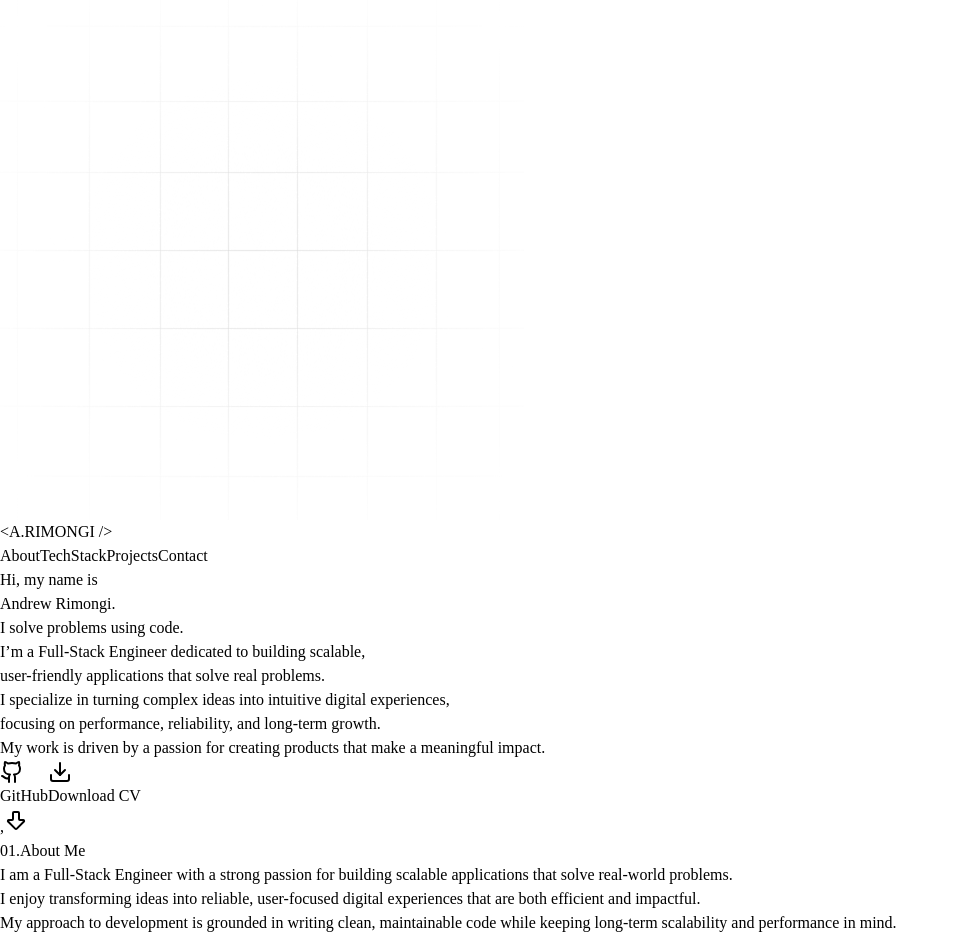
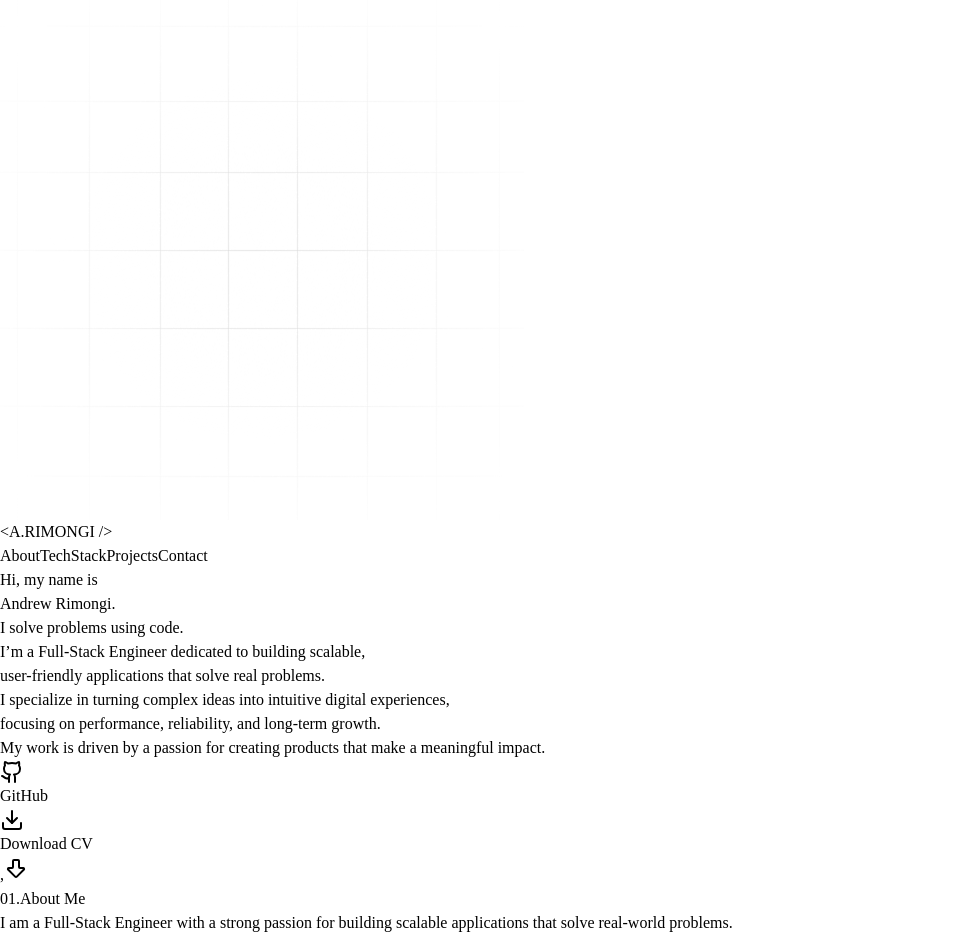
Before and after one commit to Andy-Ops254/portfolio-website, a React (Vite) app: page / in a window 1280 px wide. Shown: the top 938 px of the page, without its empty margins (0-959 px from the left). Built offline with nearby package versions, Linux system fonts and the light colour scheme.

Commit message:
feat:changed buttons to hyperlinks in hero, correct emailurl, code review

```diff
--- a/src/Components/About.jsx
+++ b/src/Components/About.jsx
@@ -60,7 +60,7 @@ function About() {
                             <item.icon  className='h-5 w-5'/>
                         </div>
                         <div>
-                            <h3 className='text-sm font-semibold text-white group-hover:text-[#04'>
+                            <h3 className='text-sm font-semibold text-white group-hover:text-[#049778]'>
                                 {item.title}
                             </h3>
                             <p className='mt-1 text-sm text-gray-400 leading-relaxed'>
--- a/src/Components/Contact.jsx
+++ b/src/Components/Contact.jsx
@@ -19,7 +19,7 @@ function Contact() {
         {
             label:"Gmail",
             icon:Mail,
-            href:"mailto:arimongi@gmsil.com"
+            href:"https://mail.google.com/mail/?view=cm&fs=1&to=arimongi.com@gmail.com"
         }
     ]
   return (
@@ -40,7 +40,7 @@ function Contact() {
         </div>
 
             <div className='flex flex-row gap-4 items-center sm:justify-center sm:gap-6'>
-                <a href='mailto:arimongi.com@gmail.com'
+                <a href='https://mail.google.com/mail/?view=cm&fs=1&to=arimongi.com@gmail.com'
                 target='_blank'
                 rel='norefferer noopener'
                 className='px-6 py-4 inline-flex gap-4 justify-center items-center w-full rounded-xl border
@@ -52,7 +52,7 @@ function Contact() {
                     </span>
                 </a>
 
-                <a href='https://wa.me/254725843316?text=Hello%20there%20,im%20Andrew%20.'
+                <a href='https://wa.me/254725843316?text=Hello%20there%20,.'
                 target='_blank'
                 rel='noopenner noreferrer'
                 className='px-6 py-4 inline-flex gap-4 justify-center items-center w-full rounded-xl border
--- a/src/Components/Hero.jsx
+++ b/src/Components/Hero.jsx
@@ -8,6 +8,12 @@ function Hero() {
         document.getElementById("about").scrollIntoView({
             behavior:"smooth"
         })
+
+    function handleDownload () {
+        return (
+            <a href='#/my-cv.pdf'download className='btn'>Download Cv</a>
+        )
+    }
     }
   return (
     <div className='flex flex-col justify-center items-center px-6 text-center mx-auto max-w-3xl mt-32'>
@@ -31,18 +37,22 @@ function Hero() {
             My work is driven by a passion for creating products that make a meaningful impact.
         </h3>
         <div className='flex flex-row gap-4 mt-10 items-center justify-center' >
-            <button className='text-white px-6 py-3 border border-gray-400
+            <a href='https://github.com/Andy-Ops254'
+            target='_blank'
+            rel='noopenner noreferrer'
+            className='text-white px-6 py-3 border border-gray-400
             bg-[#0a0a0a] text-sm font-medium rounded-lg hover:border-[#049188] hover:text-[#049188] transition-all inline-flex gap-2'>
                 <Github className='h-4 w-4' />
                 GitHub
-            </button>
+            </a>
 
-            <button className='bg-[#049188] px-6 py-3 text-sm font-medium rounded-lg hover:text-white
-            transition-all hover:opacity-80 inline-flex gap-2 justify-center align-middle
-            '>
+            <a href='/my-cv.pdf'
+            download
+            className='bg-[#049188] px-6 py-3 text-sm font-medium rounded-lg hover:text-white
+            transition-all hover:opacity-80 inline-flex gap-2 justify-center align-middle btn'>
                 <Download  className='h-4 w-4'/>
                 Download CV
-            </button>
+            </a>
         </div>
         ,<button  onClick={handleClick}>
             <ArrowBigDown className='h-5 w-5 bg-black text-gray-400
```
Also changed, not shown: 1 other file (tests, documents, lock files or other folders).
